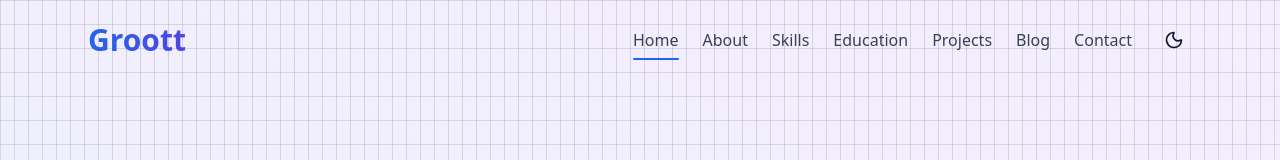
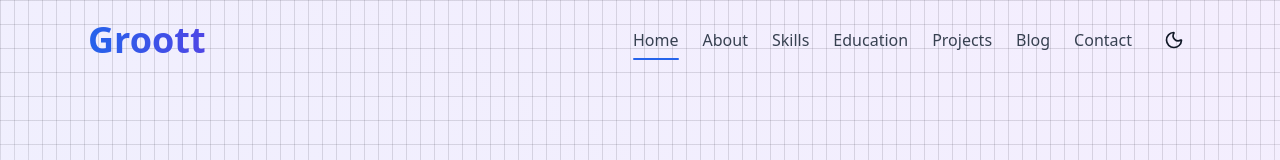
Before and after one commit to iamro045/Animated-Portfolio, a React (Vite) app: page / in a window 1280 px wide. Shown: the top 160 px of the page. Built offline with nearby package versions, Linux system fonts and the light colour scheme.

Commit message:
Update Layout.jsx

```diff
--- a/src/Layout.jsx
+++ b/src/Layout.jsx
@@ -102,7 +102,7 @@
           <div className="flex justify-between items-center h-20">
             <button
               onClick={() => scrollToSection('home')}
-              className="text-3xl font-bold bg-gradient-to-r from-blue-600 to-indigo-600 bg-clip-text text-transparent transition-transform duration-200 hover:scale-105"
+              className="text-4xl font-bold bg-gradient-to-r from-blue-600 to-indigo-600 bg-clip-text text-transparent transition-transform duration-200 hover:scale-105"
             >
               Groott
             </button>
```
